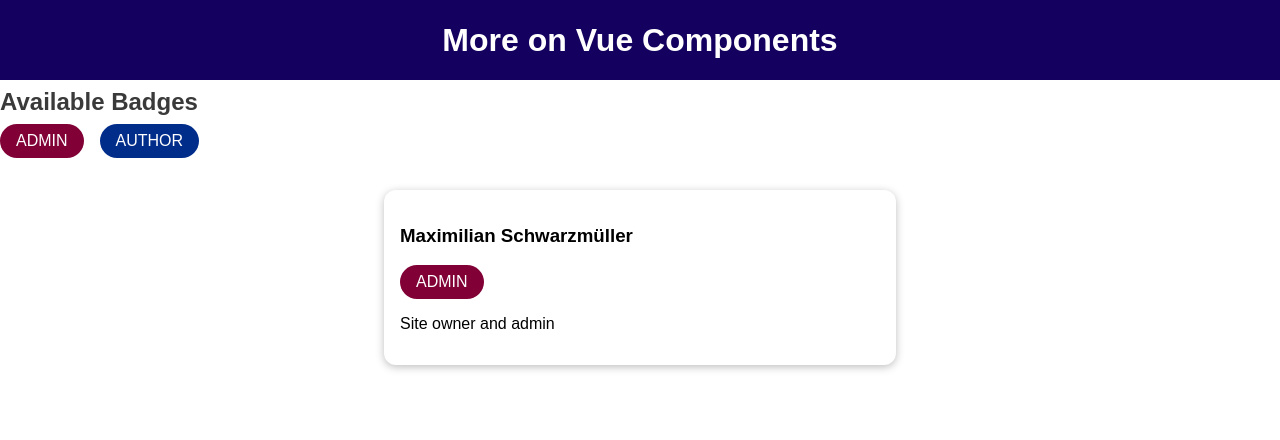
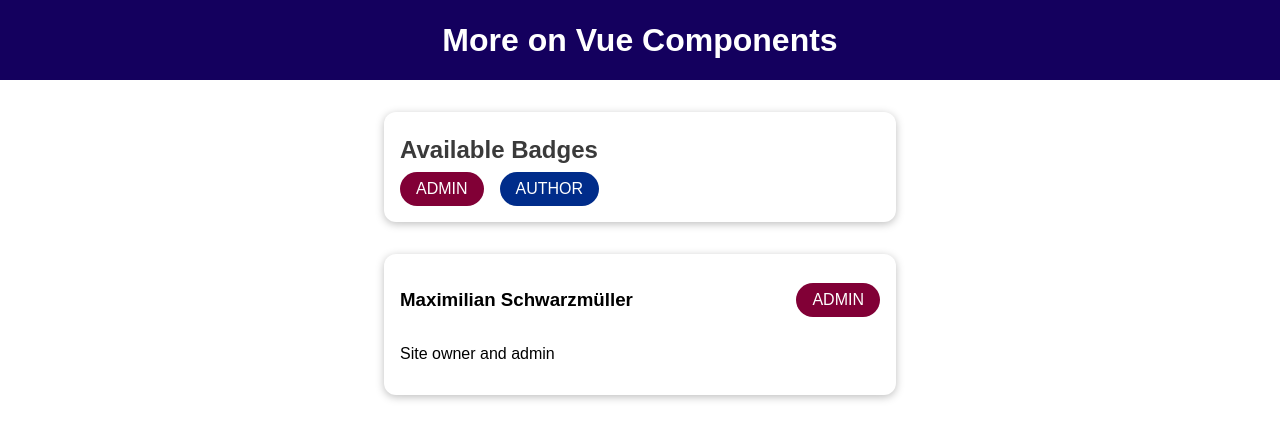
Before and after one commit to neertoon/vue-09-deeper-components, a Vue app: page / in a window 1280 px wide. Shown: the top 440 px of the page. Built offline with nearby package versions, Linux system fonts and the light colour scheme.

Commit message:
Dodanie stylów do osobnych styli - ale to powoduje powielenie kodu!

```diff
--- a/src/components/BadgeList.vue
+++ b/src/components/BadgeList.vue
@@ -13,6 +13,14 @@
 </template>
 
 <style scoped>
+section {
+  margin: 2rem auto;
+  max-width: 30rem;
+  border-radius: 12px;
+  box-shadow: 0 2px 8px rgba(0, 0, 0, 0.26);
+  padding: 1rem;
+}
+
 section h2 {
   margin: 0.5rem 0;
   color: #3a3a3a;
--- a/src/components/UserInfo.vue
+++ b/src/components/UserInfo.vue
@@ -23,7 +23,7 @@ section {
   padding: 1rem;
 }
 
-section div {
+section header {
   display: flex;
   justify-content: space-between;
   align-items: center;
```
